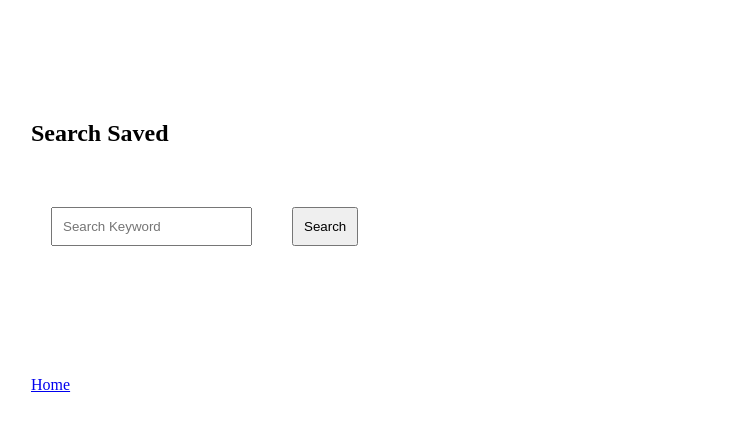
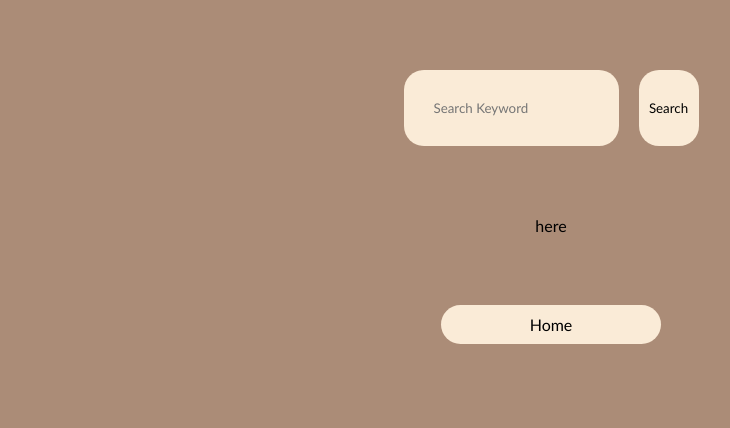
Before and after one commit to MerelJac/pdfSearch, a plain HTML site: page public/saved.html in a window 1280 px wide. Shown: the whole page, without its empty margins (89-819 px from the left). Drawn offline with Linux system fonts and the light colour scheme; no server answers.

Commit message:
saved html css

```diff
--- a/public/assets/css/saved.css
+++ b/public/assets/css/saved.css
@@ -1,6 +1,9 @@
 * {
     padding: 10px;
-    margin: 20px;
+    margin: 10px;
+    background-color: #AB8C77;
+    color: black;
+    font-family: 'Gill Sans', 'Gill Sans MT', Calibri, 'Trebuchet MS', sans-serif;
 }
 
 body {
@@ -14,3 +17,46 @@ body {
     display: flex;
     flex-direction: row;
 }
+
+a {
+    text-decoration: none;
+    background-color: antiquewhite;
+    padding: 10px;
+    border-radius: 20px;
+    min-width: 200px;
+    display: flex;
+    justify-content: center;
+}
+
+body {
+    display: flex;
+    flex-direction: column;
+    align-items: center;
+    justify-content: center;
+}
+
+#searchSavedSct {
+    display: flex;
+    flex-direction: column;
+    align-items: center;
+    justify-content: center;
+}
+
+input[type=text] {
+    background-color: antiquewhite;
+    color: black;
+    padding: 30px;
+    border: none;
+    border-radius: 20px;
+}
+#searchKeyWrd {
+    text-decoration: none;
+    background-color: antiquewhite !important;
+    color: black !important;
+    padding: 30px !important;
+    border: none;
+    border-radius: 20px !important;
+    max-width: 20px;
+    display: flex;
+    justify-content: center;
+}
--- a/public/assets/js/saved.js
+++ b/public/assets/js/saved.js
@@ -7,30 +7,30 @@ const pdfToUpload = document.querySelector("#pdfUpload");
 const printSection = document.querySelector('#resultsSection')
 
 
-const printPath = document.createElement('section');
-searchArea.append(printPath);
+// const printPath = document.createElement('section');
+// searchArea.append(printPath);
 
 const searchKeywordBtn = document.querySelector('#searchKeyWrd');
 searchKeywordBtn.addEventListener('click', () => {
     console.log('clicked')
-    const eachSearch = document.createElement('div');
-    printPath.innerHTML = '';
-    var searchQueryKeyWord = document.querySelector('#searchKeywords');
-    var searchTerm = searchQueryKeyWord.value;
-    var storedData = JSON.parse(localStorage.getItem('savedFiles'))
-    for (var i = 0; i < storedData.length; i++) {
-        let keywordsToCheck = storedData[i].keywords;
-        let fileNameToCheck = storedData[i].fileName;
-        console.log(fileNameToCheck);
+    // const eachSearch = document.createElement('div');
+    // printPath.innerHTML = '';
+    // var searchQueryKeyWord = document.querySelector('#searchKeywords');
+    // var searchTerm = searchQueryKeyWord.value;
+    // var storedData = JSON.parse(localStorage.getItem('savedFiles'))
+    // for (var i = 0; i < storedData.length; i++) {
+    //     let keywordsToCheck = storedData[i].keywords;
+    //     let fileNameToCheck = storedData[i].fileName;
+    //     console.log(fileNameToCheck);
 
-        if (keywordsToCheck.includes(searchTerm)) {
-            eachSearch.innerHTML = `<a href="${fileNameToCheck}">${fileNameToCheck}</a><p>Keywords: ${keywordsToCheck.join(', ')}</p>`;
-            console.log(eachSearch);
-            printPath.appendChild(eachSearch)
-        }
-        else {eachSearch.innerHTML = `<p>Search again</p>`}
+    //     if (keywordsToCheck.includes(searchTerm)) {
+    //         eachSearch.innerHTML = `<a href="${fileNameToCheck}">${fileNameToCheck}</a><p>Keywords: ${keywordsToCheck.join(', ')}</p>`;
+    //         console.log(eachSearch);
+    //         printPath.appendChild(eachSearch)
+    //     }
+    //     else {eachSearch.innerHTML = `<p>Search again</p>`}
 
-    }
+    // }
 })
 
 let parsedData;
--- a/public/saved.html
+++ b/public/saved.html
@@ -7,16 +7,15 @@
     <title>Saved Entries</title>
 </head>
 <body>
-    <section id="searchSavedSct">
-        <h2>Search Saved</h2>
+    <!-- <section id="searchSavedSct"> -->
         <div id="searchBox">
-        <input type="text" name="searchKeywords" id="searchKeywords" placeholder="Search Keyword"><br>
+        <input type="text" name="searchKeywords" id="searchKeywords" placeholder="Search Keyword">
         <button id="searchKeyWrd">Search</button>
         </div>
-    </section>
-    <section id="resultsSection">
+<section id="resultsSection">
+    <p>here</p>
         <!-- insert info from data.json here -->
-    </section>
+</section>
     <footer>
         <a href="/">Home</a>
     </footer>
```
